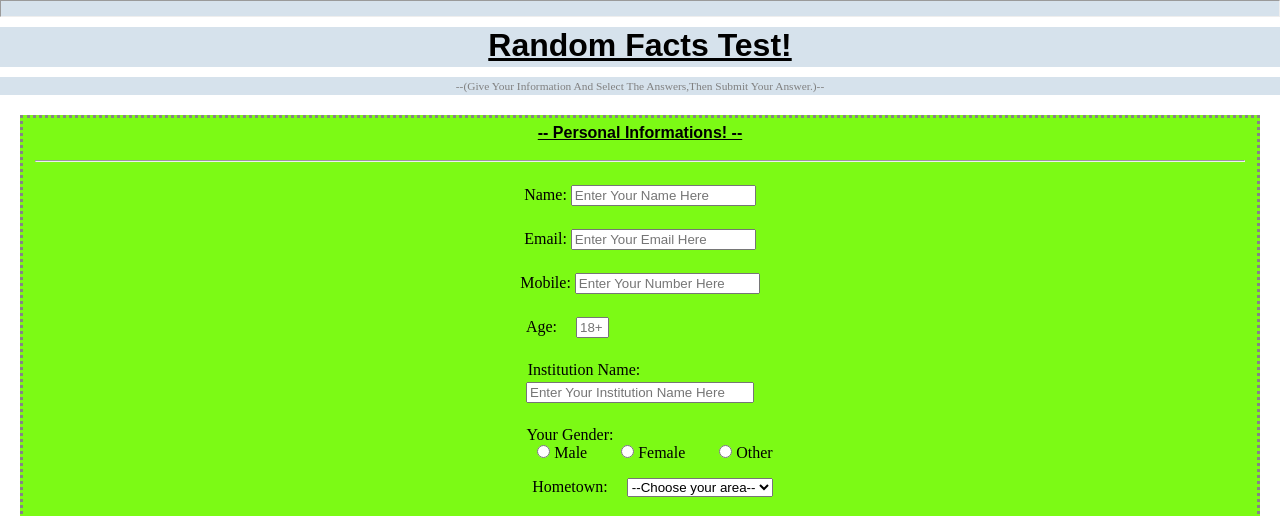
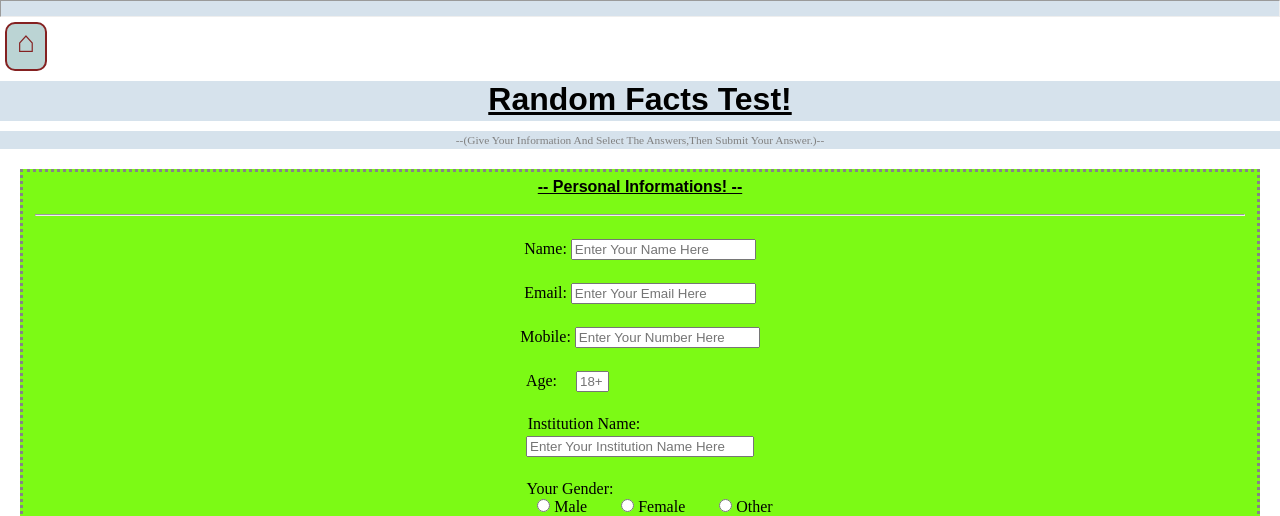
Before and after one commit to GamerSylhet/mcqtestbytalha, a plain HTML site: page randomfactstest.html in a window 1280 px wide. Shown: the top 516 px of the page. Drawn offline with Linux system fonts and the light colour scheme.

Commit message:
randomfactstest.html

```diff
--- a/randomfactstest.html
+++ b/randomfactstest.html
@@ -8,6 +8,7 @@
 </head>
 <body>
     <hr id="horizontal1">
+    <button id="Homebutton"><a id="alink" href="index.html">&#8962;</a></button>
     <h1 id="mainheading">Random Facts Test!</h1>
     <p id="belowheading">--(give your information and select the answers,Then submit your answer.)--</p>
 
```
